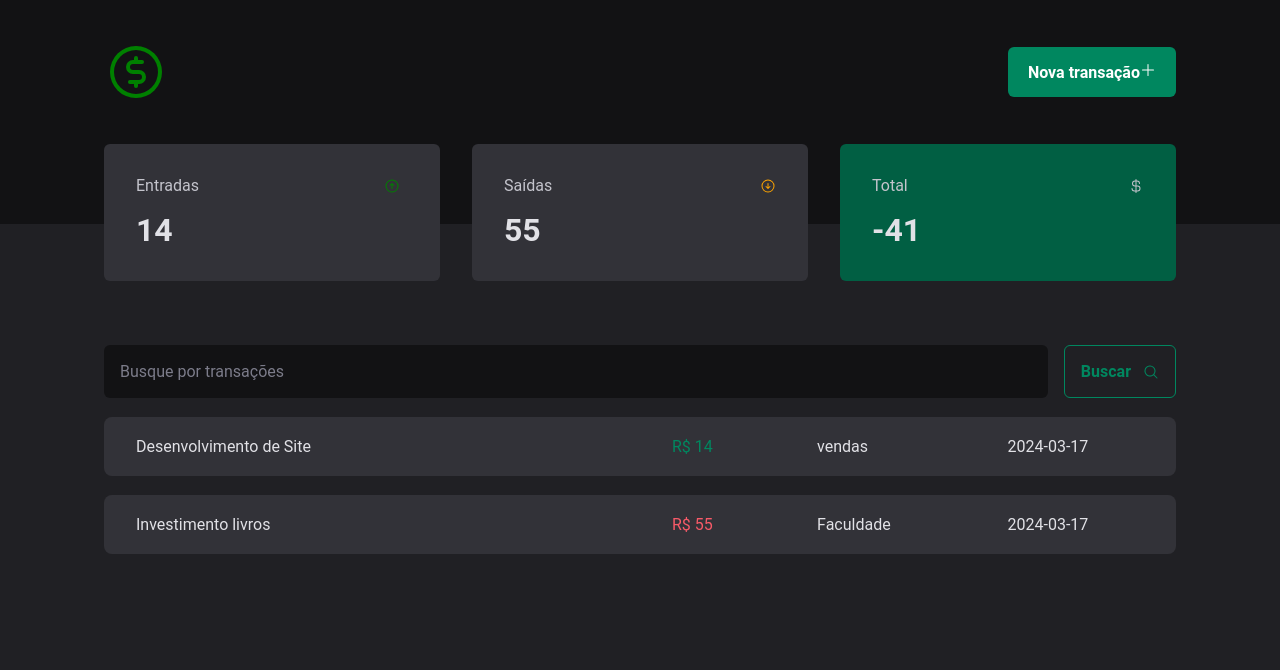
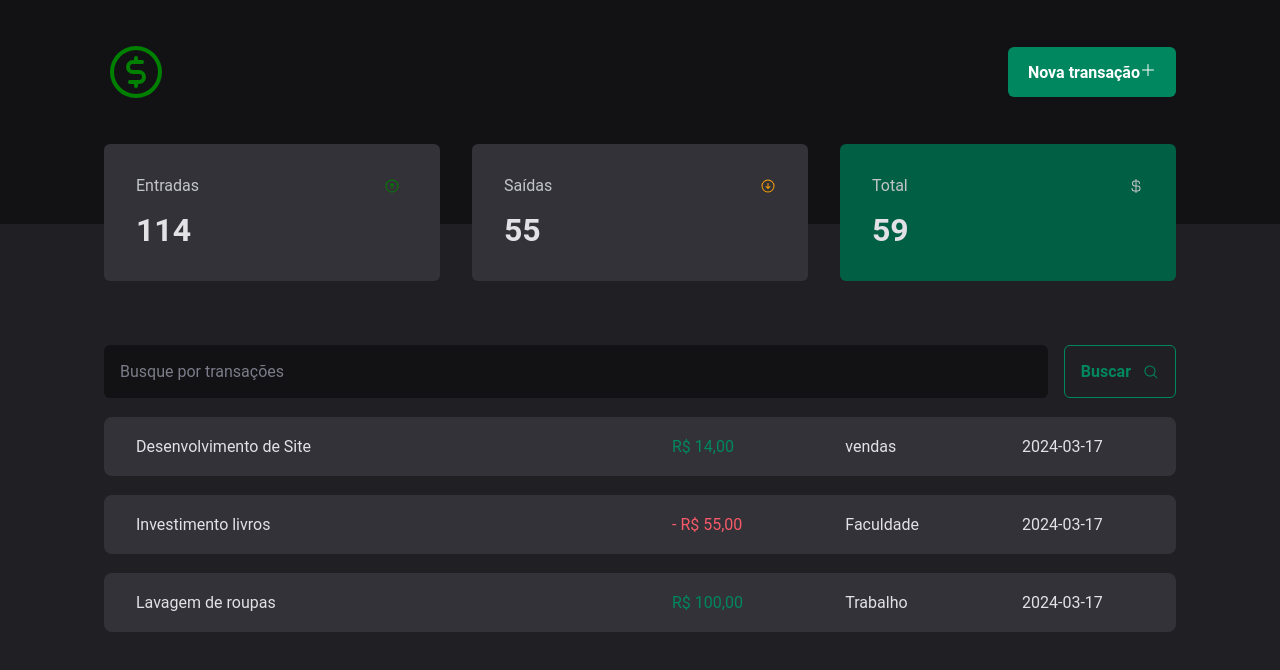
Before and after one commit to viniciuss1001/DtMoneyPlus, a React (Vite) app: page / in a window 1280 px wide. Shown: the top 670 px of the page. Built offline with nearby package versions, Linux system fonts and the light colour scheme; data requests are answered from the project's data file.

Commit message:
Items formatter

```diff
--- a/server.json
+++ b/server.json
@@ -9,12 +9,20 @@
                     "createdAt":"2024-03-17"
                },
                {
-                              "id":2,
+                    "id":2,
                     "description":"Investimento livros ",
                     "type":"outcome",
                     "category":"Faculdade",
                     "price":55,
                     "createdAt":"2024-03-17"
+               },
+               {
+                    "id":3,
+                    "description":"Lavagem de roupas ",
+                    "type":"income",
+                    "category":"Trabalho",
+                    "price":100,
+                    "createdAt":"2024-03-17"
                }
      ]
 }
--- a/src/pages/transactions/Index.tsx
+++ b/src/pages/transactions/Index.tsx
@@ -4,6 +4,7 @@ import { Summary } from "../../components/Summary/Index";
 import { SeachForm } from "./components/SeachForm/Index";
 import { PriceHighLight, TransactionsContainer, TransactionsTable } from "./style";
 import {TransactionsContext} from '../../../context/TransactionsContext'
+import { priceFormatter } from "../../utils/formatter";
 
 export function Transactions() {
 const {transactions} = useContext(TransactionsContext)
@@ -22,7 +23,8 @@ const {transactions} = useContext(TransactionsContext)
                                              <td width='50%'>{transaction.description}</td>
                                              <td>
                                                   <PriceHighLight variant={transaction.type}>
-                                                       R$ {transaction.price}
+                                                  {transaction.type === 'outcome' && '- '}
+                                                   {priceFormatter.format(transaction.price)}
                                                   </PriceHighLight>
                                              </td>
                                              <td>
--- /dev/null
+++ b/src/utils/formatter.ts
@@ -0,0 +1,6 @@
+export const dateFormaatter = new Intl.DateTimeFormat('pt-BR')
+
+export const priceFormatter = new Intl.NumberFormat('pt-BR', {
+     style: 'currency',
+     currency:'BRL'
+})
```
